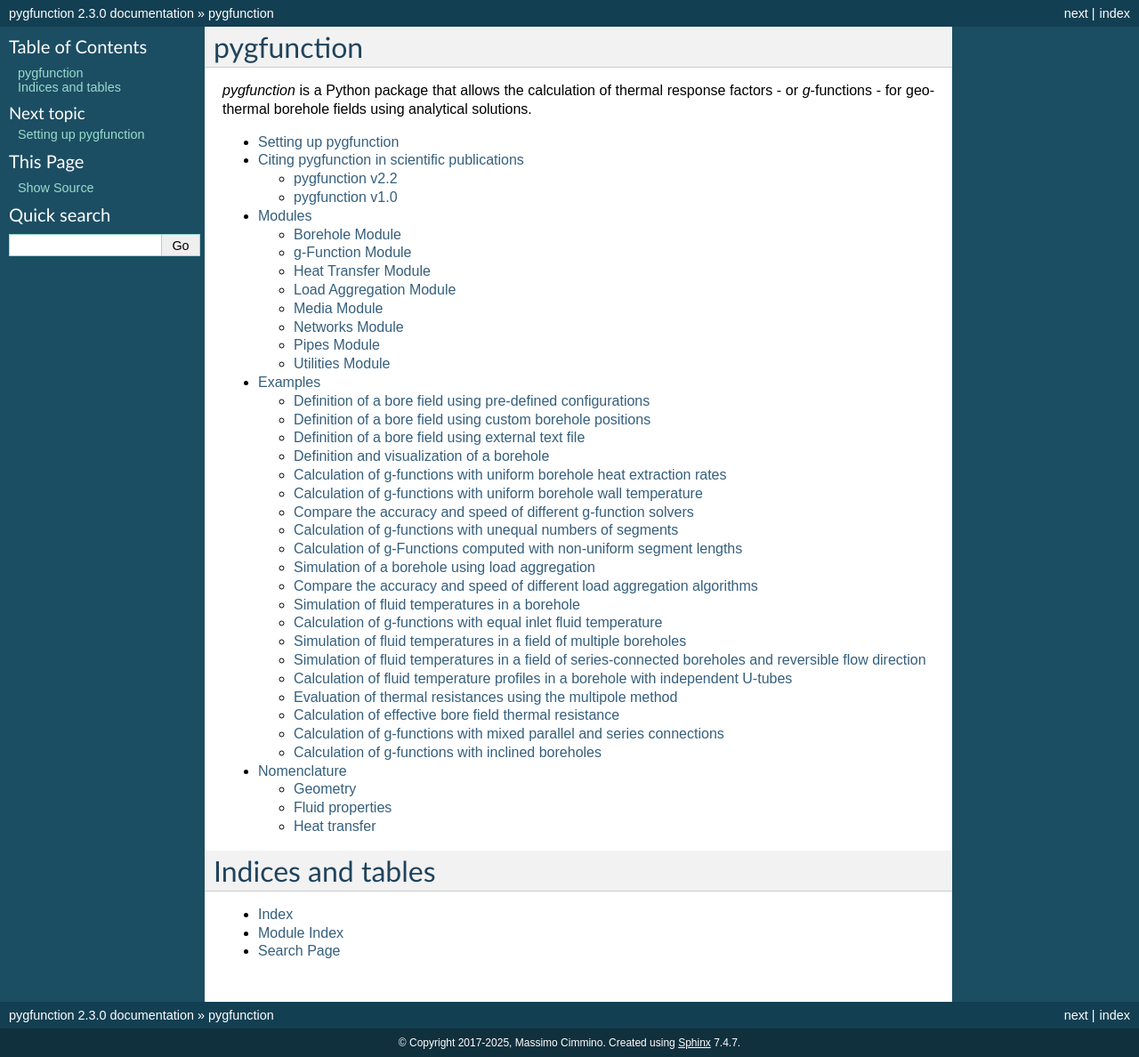
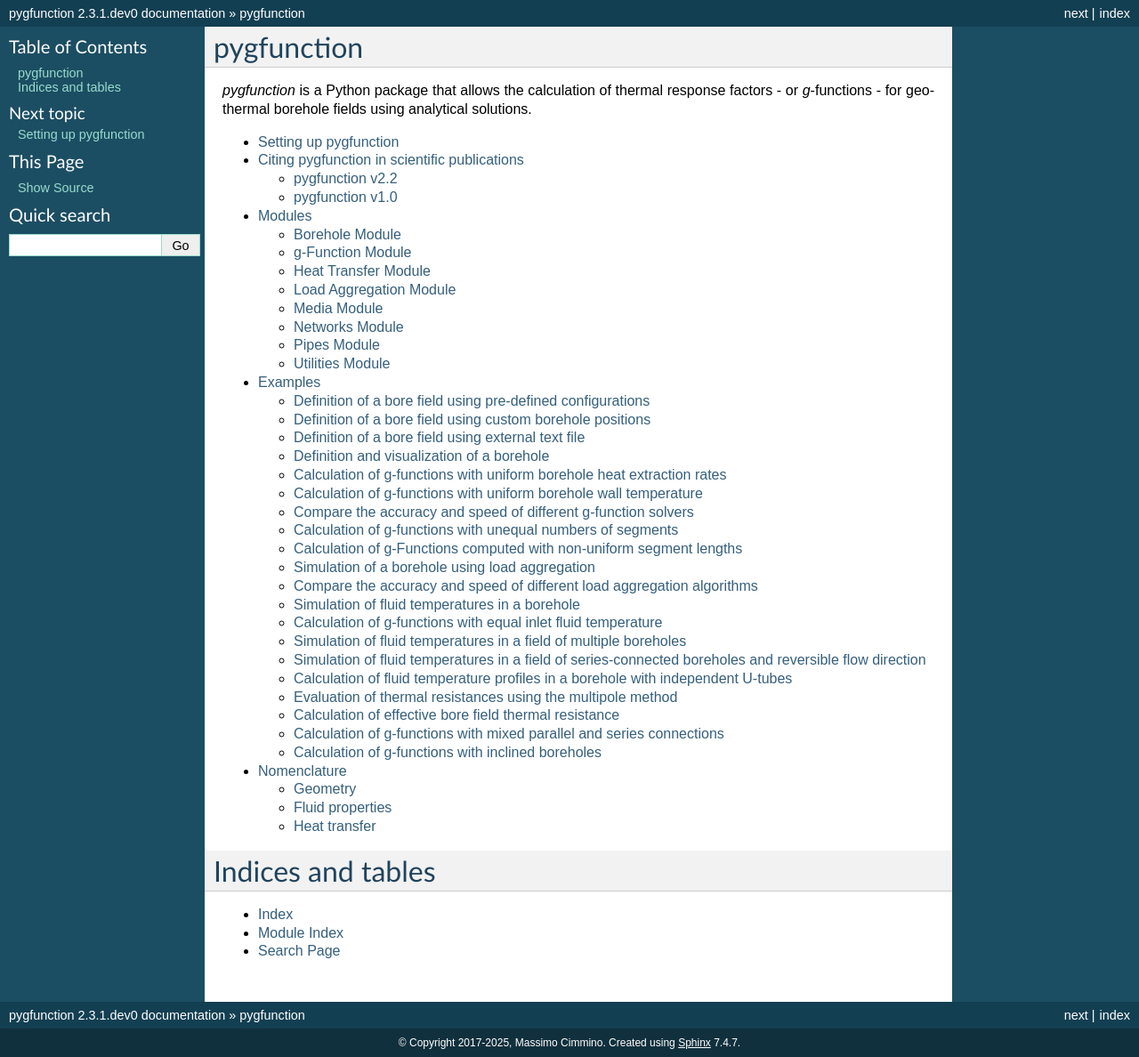
Before and after one commit to MassimoCimmino/pygfunction, a Sphinx documentation site: the page built from doc/source/index.rst, in a window 1280 px wide. Shown: the whole page at 89% size. Built offline with Sphinx 7.4.7, drawn with Linux system fonts in a browser that asks for light colours.

Commit message:
Create maintenance branch for v2.3.x

```diff
--- a/doc/source/conf.py
+++ b/doc/source/conf.py
@@ -76,7 +76,7 @@
 # The short X.Y version.
 version = u'2.3'
 # The full version, including alpha/beta/rc tags.
-release = u'2.3.0'
+release = u'2.3.1.dev0'
 
 # The language for content autogenerated by Sphinx. Refer to documentation
 # for a list of supported languages.
--- a/setup.cfg
+++ b/setup.cfg
@@ -1,6 +1,6 @@
 [metadata]
 name = pygfunction
-version = 2.3.0
+version = 2.3.1.dev0
 description = A g-function calculator for Python
 author = Massimo Cimmino
 author_email = massimo.cimmino@polymtl.ca
```
